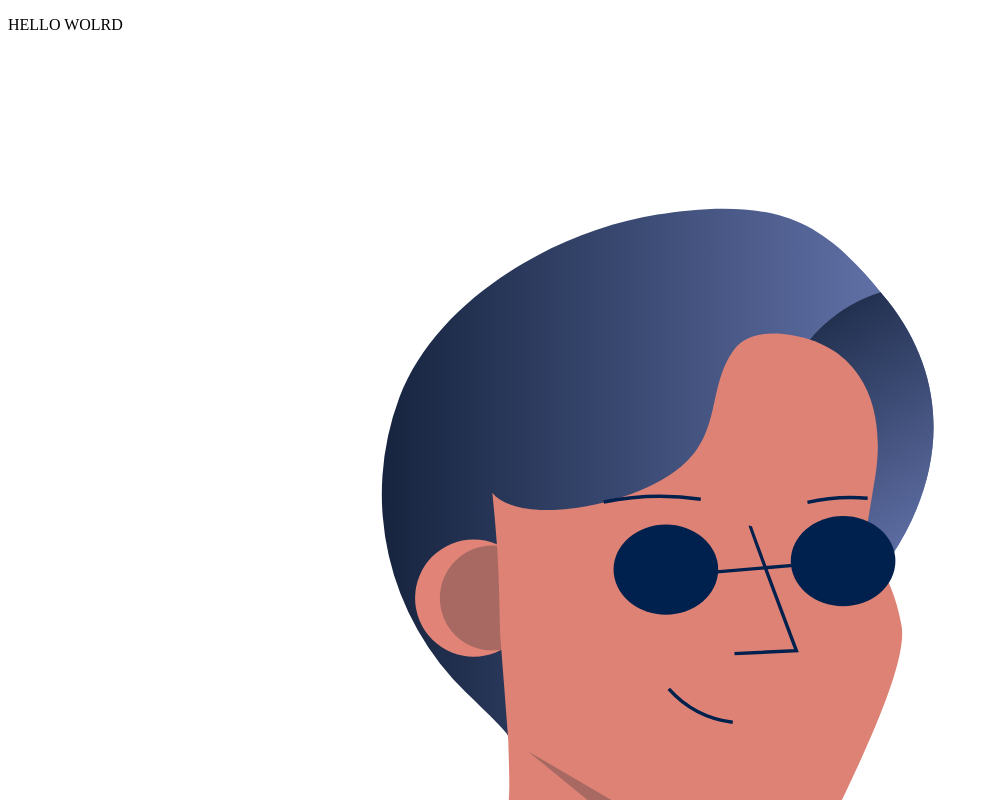
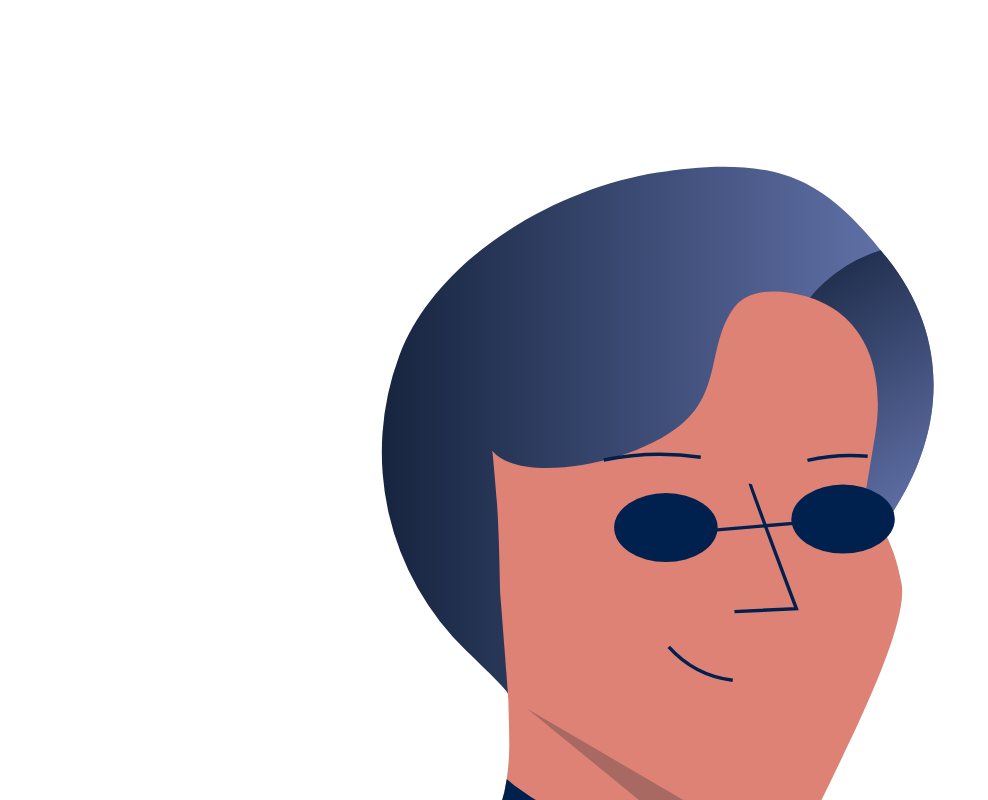
Before and after one commit to EliasKeller/fanouillle, a Next.js app: page / in a window 1280 px wide. Shown: the top 800 px of the page, without its empty margins (0-988 px from the left). Built offline with nearby package versions, Linux system fonts and the light colour scheme.

Commit message:
feat: avatar WIP

```diff
--- a/src/app/components/AnimatedAvatar.js
+++ b/src/app/components/AnimatedAvatar.js
@@ -32,42 +32,42 @@ const AnimatedAvatar = ({ message, isThinking = false }) => {
                 <svg viewBox="0 0 366.34 366.34" className="w-full h-full">
                     <defs>
                         <linearGradient id="linear-gradient" x1="108.28" y1="122.42" x2="268.26" y2="122.42" gradientUnits="userSpaceOnUse">
-              <stop offset="0" stopColor="#16243f"/>
-              <stop offset="1" stopColor="#6878b1"/>
+                            <stop offset="0" stopColor="#16243f" />
+                            <stop offset="1" stopColor="#6878b1" />
                         </linearGradient>
-            <linearGradient id="linear-gradient-2" x1="219.28" y1="72.92" x2="269.19" y2="152.46" xlinkHref="#linear-gradient"/>
+                        <linearGradient id="linear-gradient-2" x1="219.28" y1="72.92" x2="269.19" y2="152.46" xlinkHref="#linear-gradient" />
                     </defs>
-          <path className="cls-1" d="M296.41,282a184.56,184.56,0,0,1-226.48-1l48.66-22.81a46.83,46.83,0,0,0,6.65-3.82c.64-.44,1.28-.9,1.89-1.38a46.35,46.35,0,0,0,12.78-15.09,44.69,44.69,0,0,0,4.64-14.48,67.91,67.91,0,0,0,.74-9.91c0-5.72-.31-11.44-.37-17.17q-.06-4.76-.1-9.51l2,1,5.2,2.69,2.41.41,27.88,4.74,31.12,5.3.94,32,.31,10.46.15,5.08v.33l12.1,4.92Z" fill="#de8276"/>
-          <path className="cls-2" d="M214.63,248.85a16,16,0,0,1-10.07-1.56l-59.67-48.78c-.07-2.26-.13.11-.16-2.15q-.06-4.76-.1-9.51l2,1,5.2,2.69,2.41.41,27.88,4.74,31.12,5.3.94,32,.31,10.46.15,5.08v.33Z" fill="#a76962"/>
-          <path className="cls-3" d="M245.43,159.9a35.93,35.93,0,0,1-5.09,4.41c-10.4,7.53-24.28,10-36.14,14.06-5,1.71-59.22,17.12-59.22,20.47,0-.73-5.31-6-12-12.4a79.91,79.91,0,0,1-19.56-85.74c10.91-28.67,45.69-48.43,74.82-53,13.87-2.17,30.33-3.38,43.14,3.27,6.55,3.41,12,8.38,17,13.89q2.34,2.61,4.54,5.33c.63.76,1.25,1.52,1.86,2.29C277.55,101.08,269.48,134.63,245.43,159.9Z" fill="url(#linear-gradient)"/>
-          <path className="cls-4" d="M245.43,159.9a35.93,35.93,0,0,1-5.09,4.41,22.42,22.42,0,0,1-1.15-2.3c-2.64-6-4-12.51-5-19A275.93,275.93,0,0,1,231,114.49c-.91-15.34-7.46-22.95,5.57-34.91a43,43,0,0,1,16.35-9.38c.63.76,1.25,1.52,1.86,2.29C277.55,101.08,269.48,134.63,245.43,159.9Z" fill="url(#linear-gradient-2)"/>
-          <circle className="cls-5" cx="134.98" cy="158.85" r="17" fill="#e18477"/>
-          <circle className="cls-2" cx="140.38" cy="158.85" r="15.22" fill="#a76962"/>
-          <path className="cls-1" d="M141.65,142.73c.83,10.86.8,24.12,1.09,28q1.13,14.59,2.24,29.17l66.44,38.81a19.76,19.76,0,0,0,24.68-9.85c9.56-19.58,24.9-50.5,22.88-62-3-17-11-23-11-23l3.33-19.94c3.37-20.27-3.58-39.46-27.26-41.68-5-.46-10.57.49-13.54,4.48-8,10.76-3.39,24-15.4,34C180.53,132.75,148,138,140.38,128.29,140.38,128.29,141.08,135.16,141.65,142.73Z" fill="#de8276"/>
-          <path className="cls-6" d="M191.51,185.15a29.78,29.78,0,0,0,18.54,9.69" fill="none" stroke="#00214e" strokeMiterlimit="10"/>
-          <path className="cls-6" d="M215.13,137.94c-.08.35,13.36,36.13,13.36,36.13l-17.94.87" fill="none" stroke="#00214e" strokeMiterlimit="10"/>
-          <motion.circle
-            className="cls-7"
+                    <path className="cls-1" d="M296.41,282a184.56,184.56,0,0,1-226.48-1l48.66-22.81a46.83,46.83,0,0,0,6.65-3.82c.64-.44,1.28-.9,1.89-1.38a46.35,46.35,0,0,0,12.78-15.09,44.69,44.69,0,0,0,4.64-14.48,67.91,67.91,0,0,0,.74-9.91c0-5.72-.31-11.44-.37-17.17q-.06-4.76-.1-9.51l2,1,5.2,2.69,2.41.41,27.88,4.74,31.12,5.3.94,32,.31,10.46.15,5.08v.33l12.1,4.92Z" fill="#de8276" />
+                    <path className="cls-2" d="M214.63,248.85a16,16,0,0,1-10.07-1.56l-59.67-48.78c-.07-2.26-.13.11-.16-2.15q-.06-4.76-.1-9.51l2,1,5.2,2.69,2.41.41,27.88,4.74,31.12,5.3.94,32,.31,10.46.15,5.08v.33Z" fill="#a76962" />
+                    <path className="cls-3" d="M245.43,159.9a35.93,35.93,0,0,1-5.09,4.41c-10.4,7.53-24.28,10-36.14,14.06-5,1.71-59.22,17.12-59.22,20.47,0-.73-5.31-6-12-12.4a79.91,79.91,0,0,1-19.56-85.74c10.91-28.67,45.69-48.43,74.82-53,13.87-2.17,30.33-3.38,43.14,3.27,6.55,3.41,12,8.38,17,13.89q2.34,2.61,4.54,5.33c.63.76,1.25,1.52,1.86,2.29C277.55,101.08,269.48,134.63,245.43,159.9Z" fill="url(#linear-gradient)" />
+                    <path className="cls-4" d="M245.43,159.9a35.93,35.93,0,0,1-5.09,4.41,22.42,22.42,0,0,1-1.15-2.3c-2.64-6-4-12.51-5-19A275.93,275.93,0,0,1,231,114.49c-.91-15.34-7.46-22.95,5.57-34.91a43,43,0,0,1,16.35-9.38c.63.76,1.25,1.52,1.86,2.29C277.55,101.08,269.48,134.63,245.43,159.9Z" fill="url(#linear-gradient-2)" />
+                    <path className="cls-1" d="M141.65,142.73c.83,10.86.8,24.12,1.09,28q1.13,14.59,2.24,29.17l66.44,38.81a19.76,19.76,0,0,0,24.68-9.85c9.56-19.58,24.9-50.5,22.88-62-3-17-11-23-11-23l3.33-19.94c3.37-20.27-3.58-39.46-27.26-41.68-5-.46-10.57.49-13.54,4.48-8,10.76-3.39,24-15.4,34C180.53,132.75,148,138,140.38,128.29,140.38,128.29,141.08,135.16,141.65,142.73Z" fill="#de8276" />
+                    <path className="cls-6" d="M191.51,185.15a29.78,29.78,0,0,0,18.54,9.69" fill="none" stroke="#00214e" strokeMiterlimit="10" />
+                    <path className="cls-6" d="M215.13,137.94c-.08.35,13.36,36.13,13.36,36.13l-17.94.87" fill="none" stroke="#00214e" strokeMiterlimit="10" />
+                    {/* Left Eye */}
+                    <motion.ellipse
                         cx="190.67"
                         cy="150.58"
-            r="15.16"
+                        rx="15"
+                        ry={isBlinking ? "1" : "10"}
                         fill="#00214e"
-            animate={isBlinking ? { scaleY: [1, 0.1, 1] } : {}}
+                        animate={isBlinking ? { ry: [10, 1, 10] } : {}}
                         transition={{ duration: 0.2 }}
                     />
-          <motion.circle
-            className="cls-7"
+                    {/* Right Eye */}
+                    <motion.ellipse
                         cx="242.03"
                         cy="148.13"
-            r="15.16"
+                        rx="15"
+                        ry={isBlinking ? "1" : "10"}
                         fill="#00214e"
-            animate={isBlinking ? { scaleY: [1, 0.1, 1] } : {}}
+                        animate={isBlinking ? { ry: [10, 1, 10] } : {}}
                         transition={{ duration: 0.2 }}
                     />
-          <line className="cls-6" x1="202.93" y1="151.47" x2="228.46" y2="149.29" fill="none" stroke="#00214e" strokeMiterlimit="10"/>
-          <path className="cls-6" d="M172.65,131a80.58,80.58,0,0,1,28.13-.8" fill="none" stroke="#00214e" strokeMiterlimit="10"/>
-          <path className="cls-6" d="M231.7,131.13a55,55,0,0,1,17.45-1.21" fill="none" stroke="#00214e" strokeMiterlimit="10"/>
-          <path className="cls-7" d="M296.41,282a184.56,184.56,0,0,1-226.48-1l48.66-22.81a46.83,46.83,0,0,0,6.65-3.82c.64-.44,1.28-.9,1.89-1.38a46.35,46.35,0,0,0,12.78-15.09,44.69,44.69,0,0,0,4.64-14.48,28.66,28.66,0,0,0,2.22,1.94,95.14,95.14,0,0,0,19.82,11.26,99,99,0,0,0,10.46,3.69,93.52,93.52,0,0,0,33,3.49c1.54-.12,3.09-.27,4.63-.38l.15,5.08v.33l12.1,4.92Z" fill="#00214e"/>
+                    <line className="cls-6" x1="202.93" y1="151.47" x2="228.46" y2="149.29" fill="none" stroke="#00214e" strokeMiterlimit="10" />
+                    <path className="cls-6" d="M172.65,131a80.58,80.58,0,0,1,28.13-.8" fill="none" stroke="#00214e" strokeMiterlimit="10" />
+                    <path className="cls-6" d="M231.7,131.13a55,55,0,0,1,17.45-1.21" fill="none" stroke="#00214e" strokeMiterlimit="10" />
+                    <path className="cls-7" d="M296.41,282a184.56,184.56,0,0,1-226.48-1l48.66-22.81a46.83,46.83,0,0,0,6.65-3.82c.64-.44,1.28-.9,1.89-1.38a46.35,46.35,0,0,0,12.78-15.09,44.69,44.69,0,0,0,4.64-14.48,28.66,28.66,0,0,0,2.22,1.94,95.14,95.14,0,0,0,19.82,11.26,99,99,0,0,0,10.46,3.69,93.52,93.52,0,0,0,33,3.49c1.54-.12,3.09-.27,4.63-.38l.15,5.08v.33l12.1,4.92Z" fill="#00214e" />
                     <motion.path
                         className="cls-7"
                         d="M186.28,142.24c6.1,0,6.1,9.38,0,9.43H186c-6.11,0-6.11-9.38,0-9.43h.27Z"
@@ -86,6 +86,7 @@ const AnimatedAvatar = ({ message, isThinking = false }) => {
             </div>
 
             {/* Speech/Thought Bubble */}
+            {message && (
                 <div className={`relative bg-white p-4 rounded-2xl shadow-lg max-w-xs ${isThinking ? 'rounded-tr-none' : 'rounded-tl-none'}`}>
                     <p className="text-sm">{message}</p>
                     {/* Bubble tail */}
@@ -99,6 +100,7 @@ const AnimatedAvatar = ({ message, isThinking = false }) => {
                         </>
                     )}
                 </div>
+            )}
         </div>
     );
 };
--- /dev/null
+++ b/src/app/components/AnimatedAvatarConversation.js
@@ -0,0 +1,51 @@
+'use client'
+
+import React, { useState, useEffect } from 'react';
+import AnimatedAvatar from './AnimatedAvatar';
+
+const AnimatedAvatarConversation = ({ messages }) => {
+  const [currentMessageIndex, setCurrentMessageIndex] = useState(0);
+  const [displayedMessage, setDisplayedMessage] = useState('');
+  const [isThinking, setIsThinking] = useState(false);
+
+  useEffect(() => {
+    if (currentMessageIndex < messages.length) {
+      const currentMessage = messages[currentMessageIndex];
+      setIsThinking(currentMessage.isThinking);
+
+      if (currentMessage.isThinking) {
+        // For thinking messages, display immediately
+        setDisplayedMessage(currentMessage.text);
+        const timer = setTimeout(() => {
+          setCurrentMessageIndex(prevIndex => prevIndex + 1);
+        }, currentMessage.duration);
+        return () => clearTimeout(timer);
+      } else {
+        // For speaking messages, type out the message
+        let charIndex = 0;
+        setDisplayedMessage('');
+        const typingInterval = setInterval(() => {
+          if (charIndex < currentMessage.text.length) {
+            setDisplayedMessage(prev => prev + currentMessage.text[charIndex]);
+            charIndex++;
+          } else {
+            clearInterval(typingInterval);
+            const timer = setTimeout(() => {
+              setCurrentMessageIndex(prevIndex => prevIndex + 1);
+            }, 1000); // Wait a second after finishing typing before moving to next message
+            return () => clearTimeout(timer);
+          }
+        }, 50); // Adjust typing speed here
+        return () => clearInterval(typingInterval);
+      }
+    }
+  }, [currentMessageIndex, messages]);
+
+  return (
+    <div className="w-full max-w-2xl mx-auto">
+      <AnimatedAvatar message={displayedMessage} isThinking={false} />
+    </div>
+  );
+};
+
+export default AnimatedAvatarConversation;
--- a/src/app/page.js
+++ b/src/app/page.js
@@ -1,11 +1,21 @@
-import Image from "next/image";
-import AnimatedAvatar from "./components/AnimatedAvatar";
+"use client"
+
+import AnimatedAvatarConversation from "./components/AnimatedAvatarConversation";
 
 export default function Home() {
+
+
+  const messages = [
+   { text: "Hello! I'm an AI assistant. How can I help you today?", isThinking: false, duration: 3000 },
+    { text: "Hmm, let me think about that for a moment...", isThinking: true, duration: 2000 },
+    { text: "Based on my analysis, I would recommend the following steps...", isThinking: false, duration: 4000 },
+    { text: "Now, I'm processing some additional information...", isThinking: true, duration: 2500 },
+    { text: "Alright, I've compiled all the necessary data. Here's what you should do next...", isThinking: false, duration: 5000 }
+  ];
+
   return (
       <>
-      <p>HELLO WOLRD</p>
-      <AnimatedAvatar message={"test test test"} isThinking/>
+        <AnimatedAvatarConversation messages={messages} />
       </>
   );
 }
```
Lines whose indentation alone changed are shown as unchanged.
